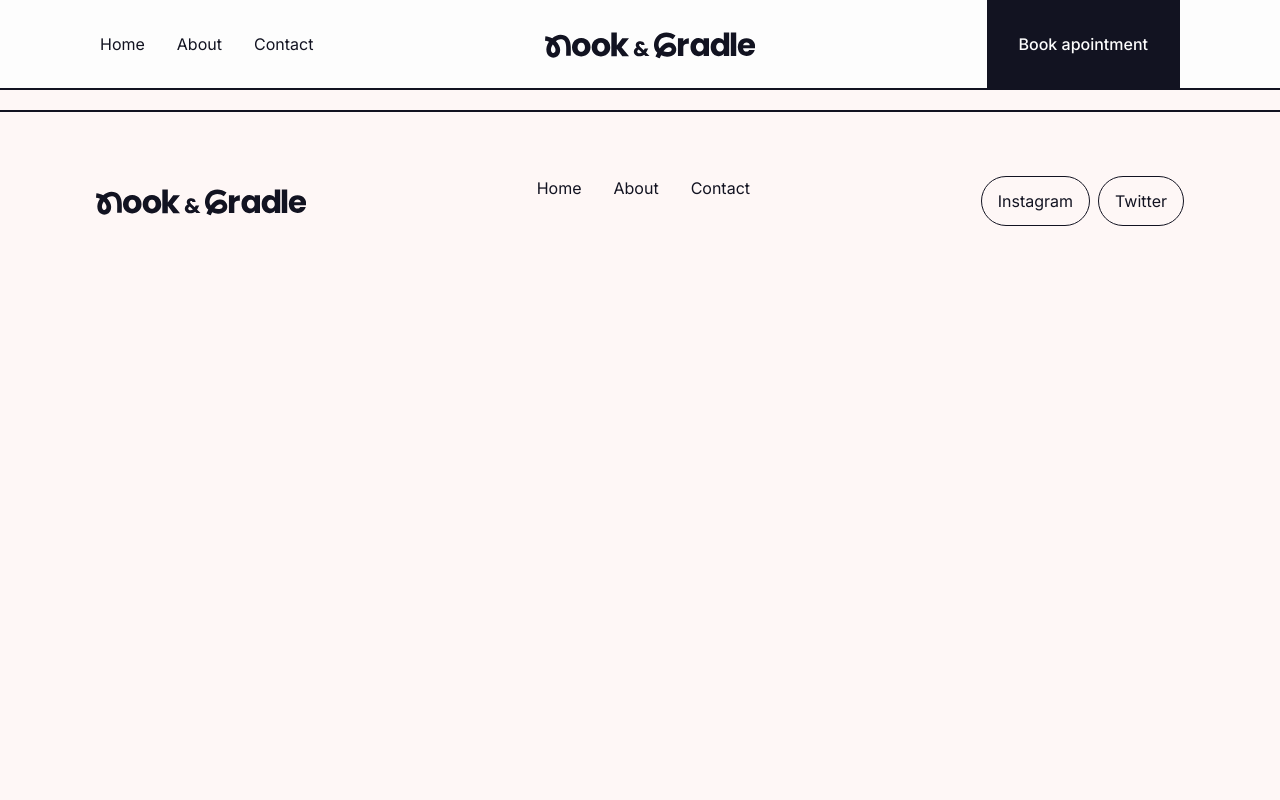
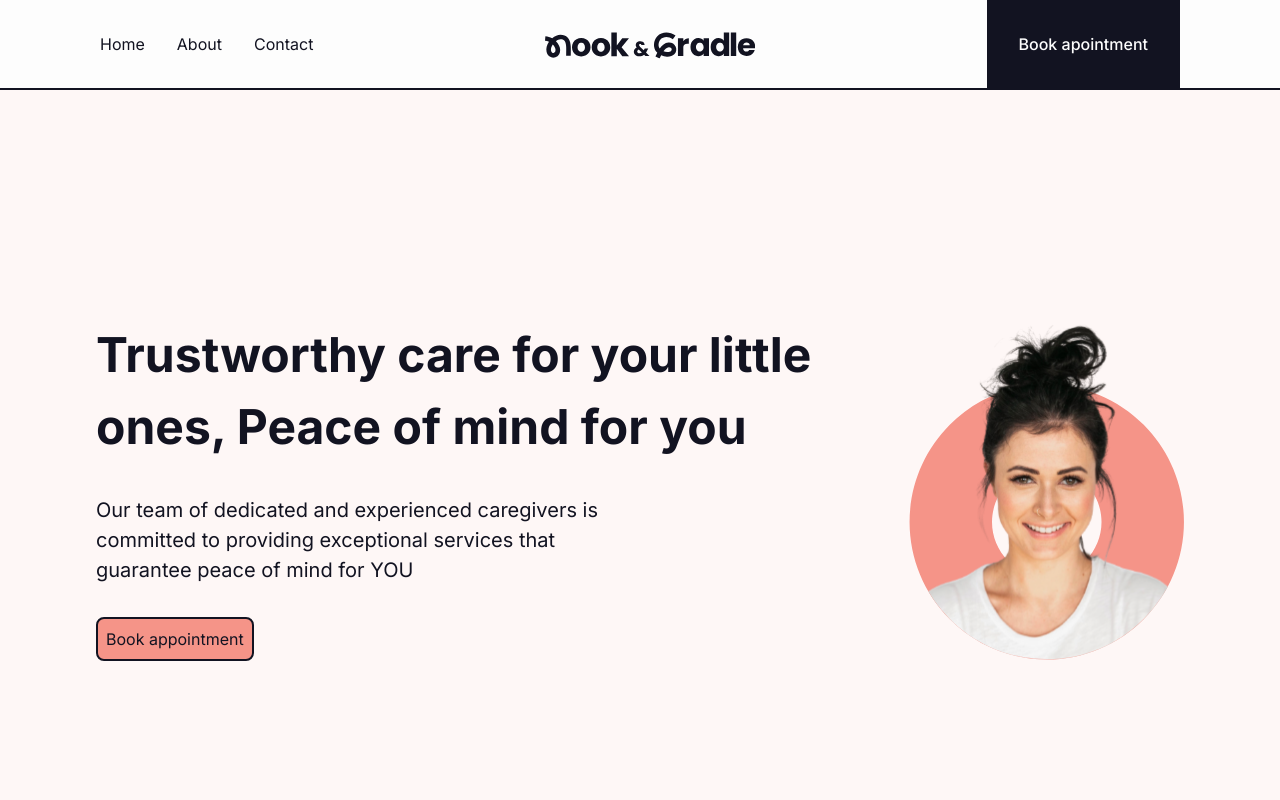
Before and after one commit to kayodegeorge/nook-n-craddle, a Next.js app: page / in a window 1280 px wide. Shown: the top 800 px of the page. Built offline with nearby package versions, Linux system fonts and the light colour scheme.

Commit message:
feat: about page

```diff
--- /dev/null
+++ b/app/about/page.tsx
@@ -0,0 +1,13 @@
+import Footer from '../components/Footer'
+import Navbar from '../components/Navbar'
+
+const About = () => {
+  return (
+    <>
+      <Navbar />
+      <Footer />
+    </>
+  )
+}
+
+export default About
--- a/app/page.tsx
+++ b/app/page.tsx
@@ -6,6 +6,26 @@ export default function Home() {
   return (
     <div className='text-primary-black'>
       <Navbar />
+      <section className='flex justify-between items-center px-24 py-16 h-screen'>
+        <div className='text-primary-black'>
+          <h1 className='text-[48px] font-bold leading-normal'>
+            Trustworthy care for your little ones, Peace of mind for you
+          </h1>
+          <p className='mt-8 text-[20px] leading-normal'>
+            Our team of dedicated and experienced caregivers is <br /> committed
+            to providing exceptional services that <br /> guarantee peace of
+            mind for YOU
+          </p>
+          <div className='mt-8'>
+            <button className='p-2 bg-button border-2 border-primary-black rounded-lg gap-2'>
+              Book appointment
+            </button>
+          </div>
+        </div>
+        <div className='relative h-[574px] w-[466px]'>
+          <Image src='/Woman.svg' alt='Woman' fill className='object-contain' />
+        </div>
+      </section>
       <Footer />
     </div>
   )
```
Also changed, not shown: public/Woman.svg (added).
